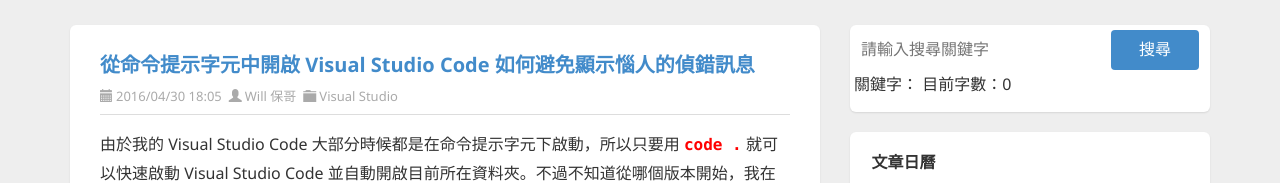
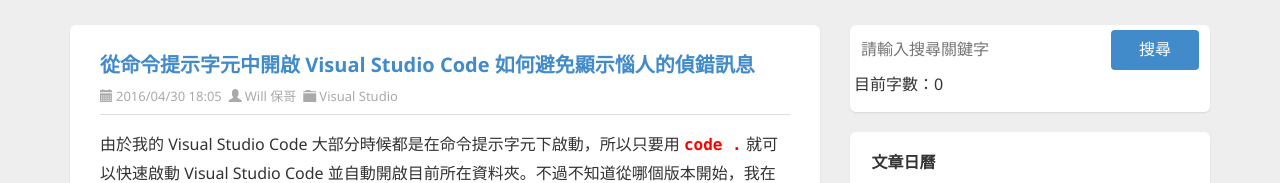
Before and after one commit to seanchen1073/Angular-Practice, an Angular app: page / in a window 1280 px wide. Shown: the part 229-412 px from the top of the page. Built offline with nearby package versions, Linux system fonts and the light colour scheme.

Commit message:
feat: added a new feature of word counter under the searching input, and practicing the data binding methods of Interpolation, Property Binding, Event Binding

```diff
--- a/src/app/app.component.html
+++ b/src/app/app.component.html
@@ -178,9 +178,9 @@
         <div class="widget search">
           <div class="widget-content">
             <div id="searchbox">
-              <input [(ngModel)]="keyword" (keyup.escape)="clearText()" type="text" placeholder="請輸入搜尋關鍵字" accesskey="s">
+              <input [value]="inputText" (keyup)="clearText($event)" (input)="countWords($event.target.value)" type="text" placeholder="請輸入搜尋關鍵字" accesskey="s">
               <input type="button" value="搜尋" id="searchbutton">
-              <p>關鍵字：{{ keyword }} 目前字數：{{keyword.length}} </p>
+              <p>目前字數：{{currentNum}} </p>
             </div>
           </div>
         </div>
--- a/src/app/app.component.ts
+++ b/src/app/app.component.ts
@@ -1,4 +1,4 @@
-import { Component } from '@angular/core';
+import { Component, Input } from '@angular/core';
 
 @Component({
   selector: 'app-root',
@@ -8,7 +8,7 @@
 export class AppComponent {
   title = 'app';
   inputText = '';
-  keyword = '';
+  currentNum = 0;
   url = 'http://blog.miniasp.com/';
   imgurl = '/assets/images/logo.png';
   constructor() {
@@ -18,7 +18,14 @@
       this.title  = 'The Will Will Web';
     }
   }
-  clearText() {
-      this.keyword = '';
+  countWords(value: String) {
+    this.currentNum = value.length;
+  }
+  clearText(event: any) {
+  if (event.key === 'Escape') {
+      event.target.value = '';
+    this.inputText = '';
+    this.currentNum = 0;
     }
   }
+}
```
